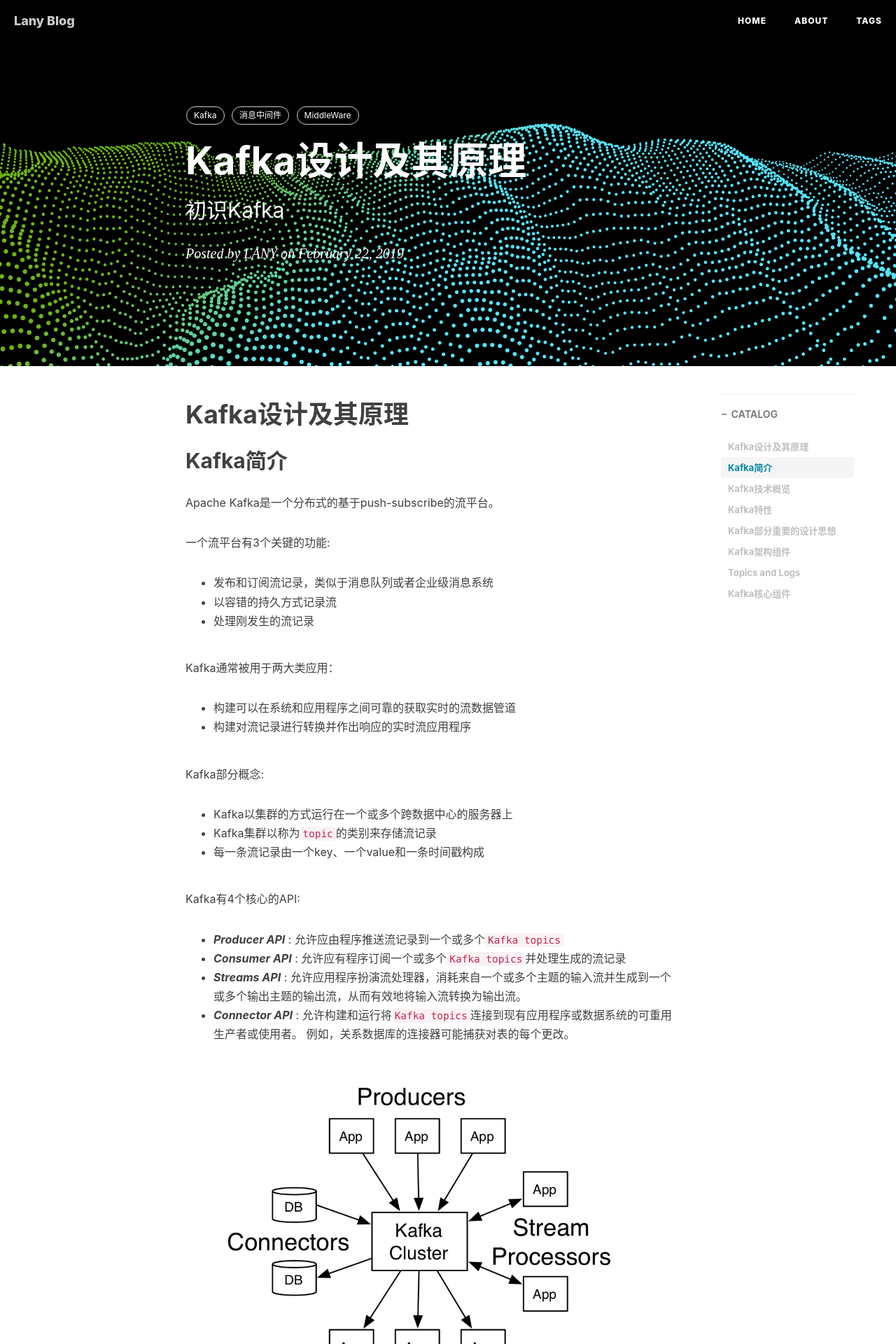
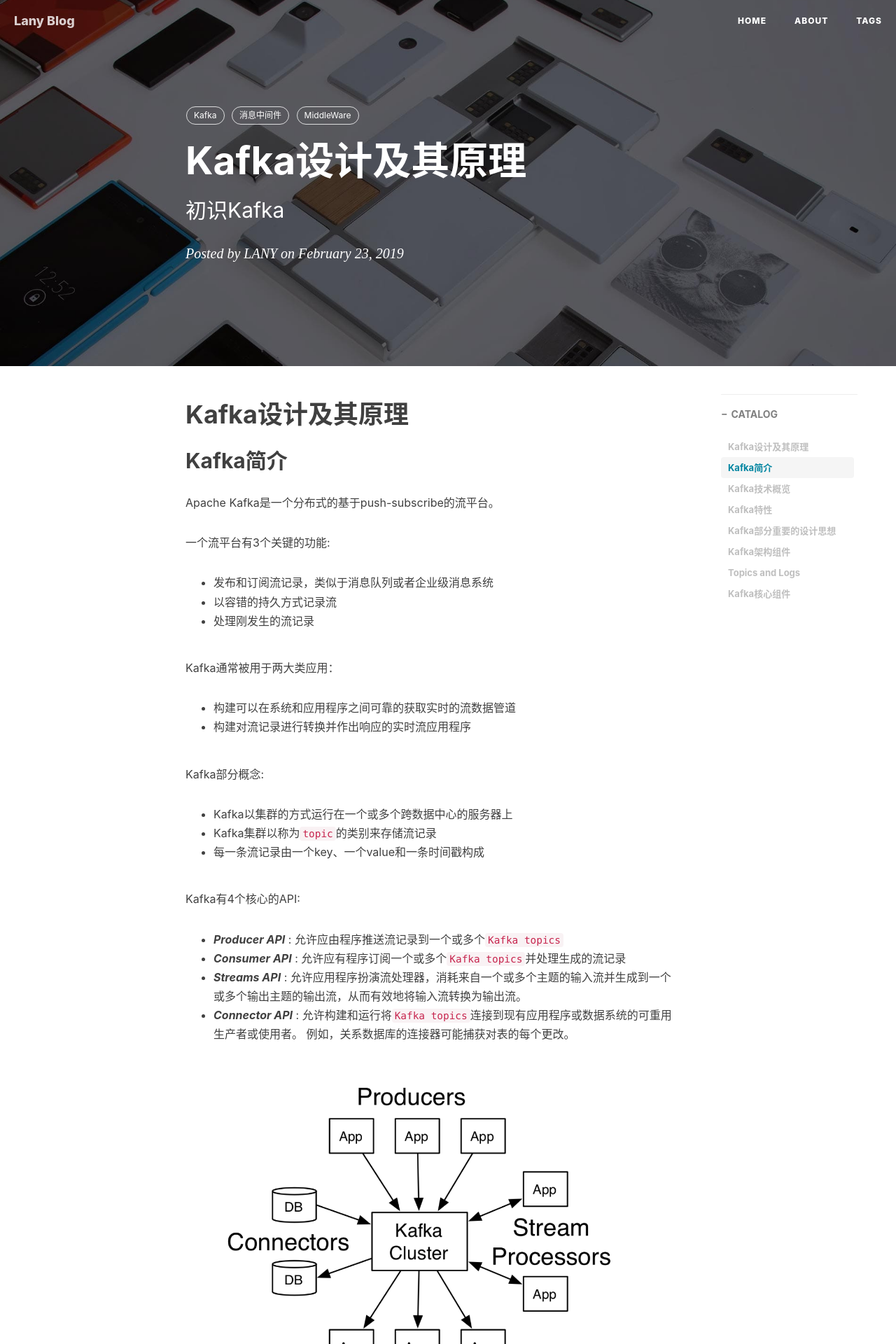
Before and after one commit to HiLany/HiLany.github.io, a Jekyll site: the page built from _posts/2019-02-23-Kafka设计及其原理.md, in a window 1280 px wide. Shown: the top 1920 px of the page at 70% size. Built offline with Jekyll 4.4.1, drawn with Linux system fonts in a browser that asks for light colours; nearby versions of some CDN libraries; comment, search, counter and statistics services are not loaded.

Commit message:
modified post

```diff
--- a/_posts/2019-02-23-Kafka设计及其原理.md
+++ b/_posts/2019-02-23-Kafka设计及其原理.md
@@ -2,9 +2,9 @@
 layout:     post
 title:      Kafka设计及其原理
 subtitle:   初识Kafka
-date:       2019-02-22
+date:       2019-02-23
 author:     LANY
-header-img: img/post-20190217-bg.png
+header-img: img/tag-bg-1.jpg
 catalog: true
 tags:
     - Kafka
```
